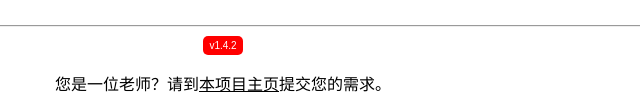
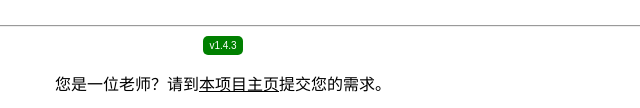
Before and after one commit to bizwofficial/cxh, a plain HTML site: page index.html in a window 1280 px wide. Shown: the part 699-807 px from the top of the page, 417-1057 px from the left. Drawn offline with Linux system fonts and the light colour scheme.

Commit message:
Update index.html

```diff
--- a/index.html
+++ b/index.html
@@ -107,7 +107,7 @@
         border: 0px;
         padding: 4px 6px;
         text-align: center;
-            background-color: red;
+        background-color: green;
         color: white;
         font-size: 10px;
     }
@@ -126,7 +126,7 @@
     <input type="checkbox" id="historycheck" title="如果要抽取多个学号，请勾选此选项"><span class="centerize" id="history_prompt">保留历史记录</span>
     <input type="checkbox" id="repeatcheck" checked="checked"><span class="centerize" id="repeat_prompt">自动去重</span><br><br>
     <hr>
-        <button class="ver_style" onclick="ver_hint()" title="这是什么？">v1.4.2</button><br>
+    <button class="ver_style" onclick="ver_hint()" title="这是什么？">v1.4.3</button><br>
     <p class="centerize" id="issues_prompt">您是一位老师？请到<a href="https://github.com/bizwofficial/cxh/issues" id="issues_link">本项目主页</a>提交您的需求。</p>
 </div>
 <script>
@@ -134,7 +134,7 @@
         let date=new Date();
         let newdate=date.toLocaleString('chinese', { hour12: false });
         let hour=parseInt(newdate.substr(newdate.indexOf(" ")+1, 2));
-            if (hour>19 || hour<9) {
+        if (hour>=18 || hour<=8) {
             dark();
         } else {
             light();
```
Lines whose indentation alone changed are shown as unchanged.
